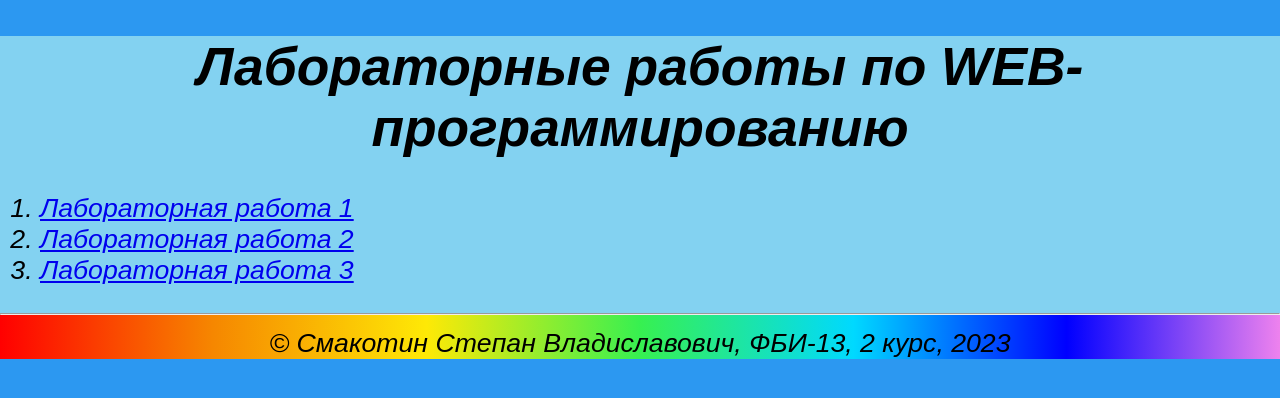
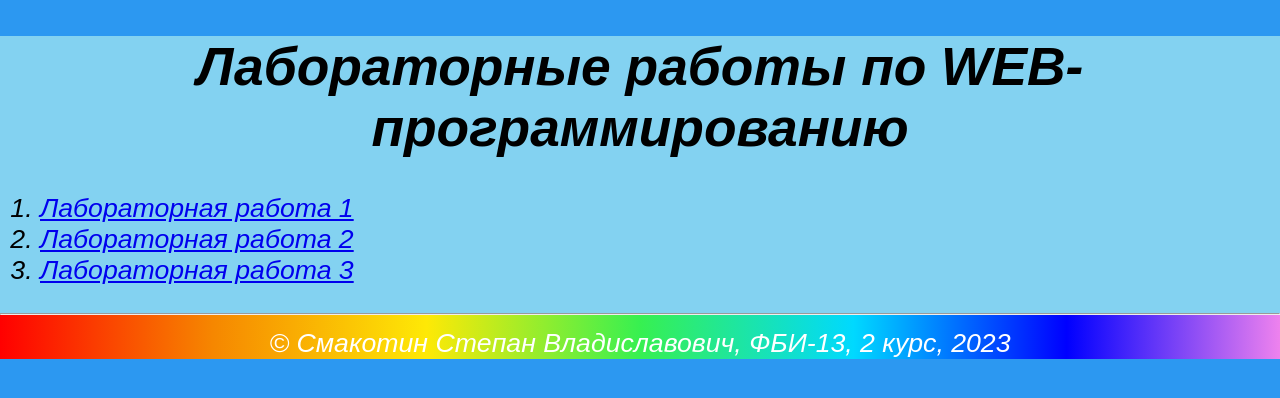
Before and after one commit to sm4kotins/1laba, a plain HTML site: page index.html in a window 1280 px wide. In both pictures the pointer is over the element 640 px from the left and 336 px from the top of the page. Drawn offline with Linux system fonts and the light colour scheme.

Commit message:
Переход для шапки и подвала

```diff
--- a/main.css
+++ b/main.css
@@ -56,3 +56,22 @@ a:visited {
     color: blueviolet;
     background-color: moccasin;
 }
+
+footer:hover{
+    color: white;
+    transition: 300ms;
+}
+
+footer:active{
+    font-size: 20pt;
+}
+
+header:hover {
+    text-decoration: none;
+    color: white;
+    transition: 300ms;
+}
+
+header:active {
+    font-size: 20pt;
+}
```
